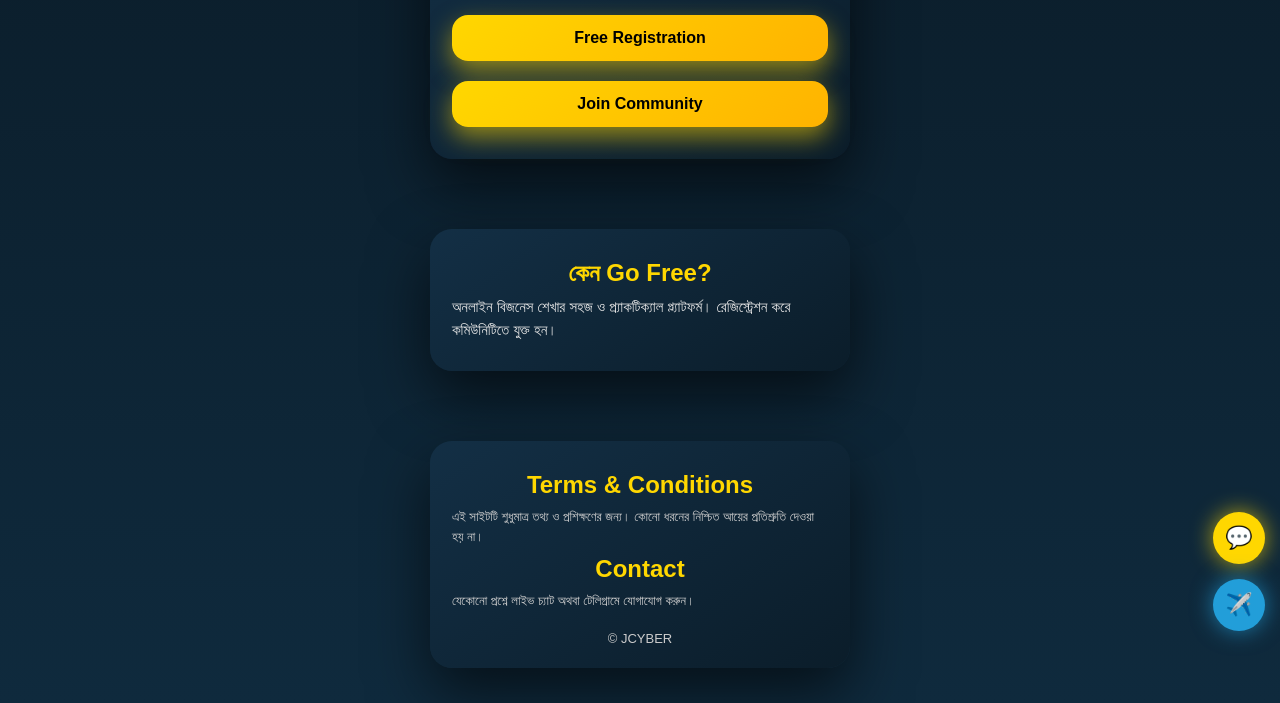
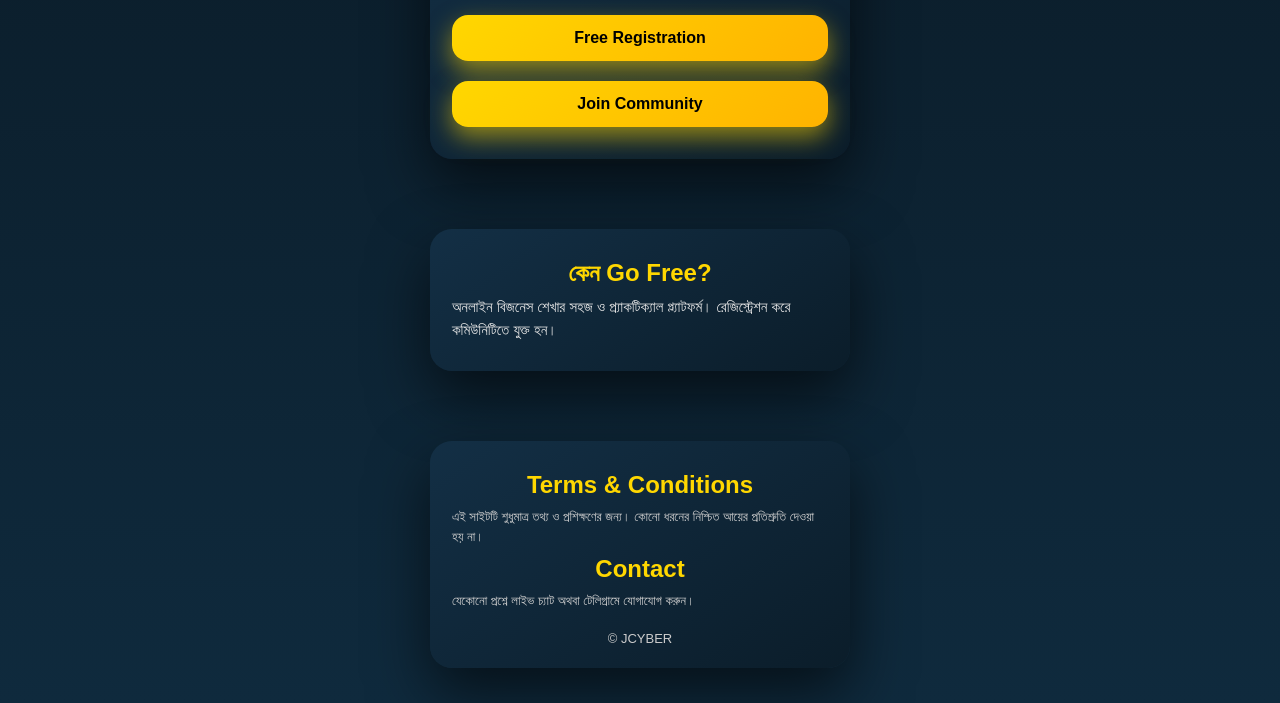
Before and after one commit to freesingupbd-vipsite/-com, a plain HTML site: page index.html in a window 1280 px wide. Shown: the part 151-854 px from the top of the page. Drawn offline with Linux system fonts and the light colour scheme; no server answers.

Commit message:
Update index.html

```diff
--- a/index.html
+++ b/index.html
@@ -197,10 +197,6 @@ border:none;
   </div>
 </div>
 
-<!-- SUPPORT ICONS -->
-<a class="support" href="javascript:void(0)">💬</a>
-<a class="tg" href="https://t.me/Adnanhubs" target="_blank">✈️</a>
-
 <!-- TAWK.TO LIVE CHAT -->
 <script type="text/javascript">
 var Tawk_API=Tawk_API||{}, Tawk_LoadStart=new Date();
```
